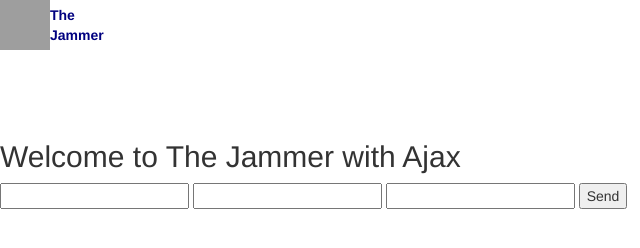
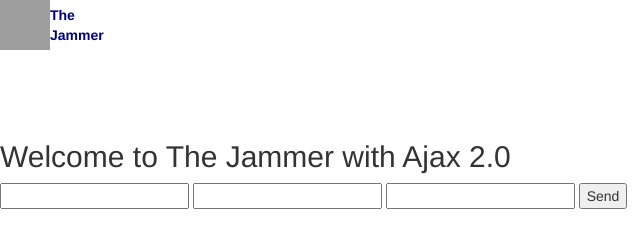
Before and after one commit to rogelioVG/robin-site, a plain HTML site: page index.html in a window 1280 px wide. Shown: the full height of the page, 0-640 px from the left. Drawn offline with nearby package versions, Linux system fonts and the light colour scheme; grey boxes are pictures that could not be loaded.

Commit message:
ajax fix

```diff
--- a/index.html
+++ b/index.html
@@ -33,7 +33,7 @@
 	<br>
 	<br>
 
-	<h2> Welcome to The Jammer with Ajax </h2>
+	<h2> Welcome to The Jammer with Ajax 2.0 </h2>
 
 <span class="content">
 	<form id="someForm" action="https://formspree.io/rogelio.vg@icloud.com"
```
